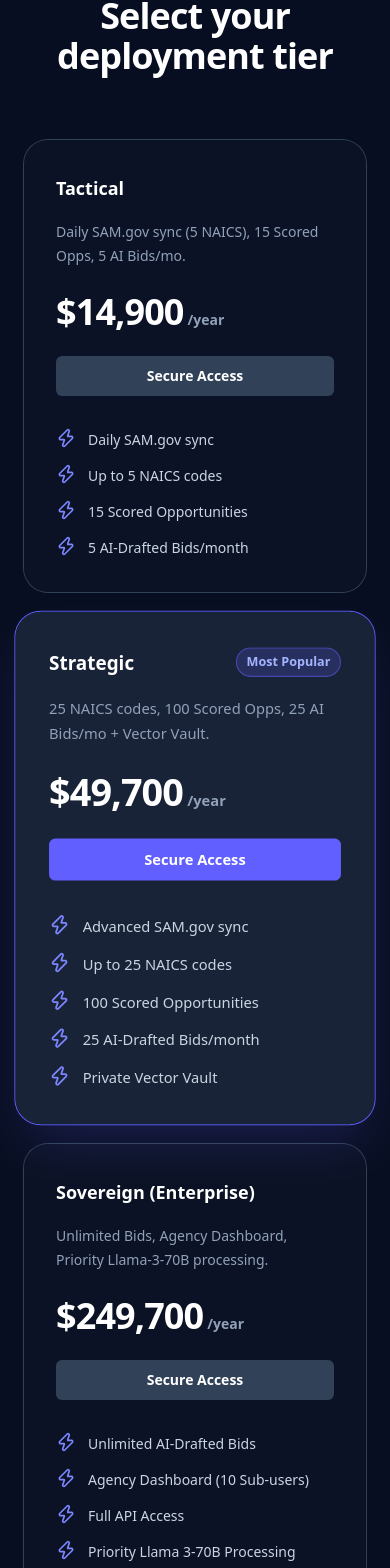
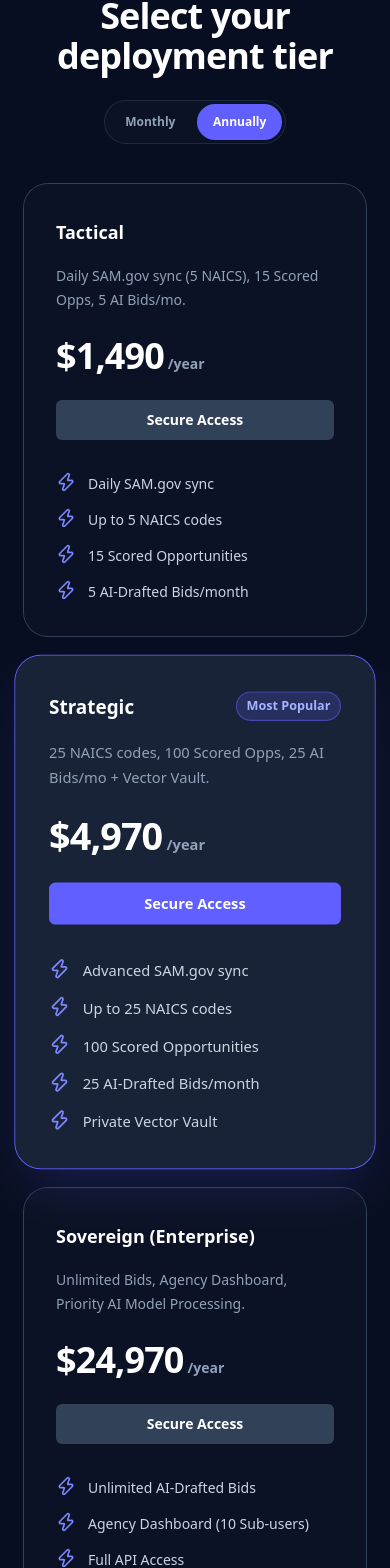
Before and after one commit to abenewmeyer/bidwon, a Next.js app: page /dashboard in a window 390 px wide. Shown: the part 1042-2610 px from the top of the page. Built offline with nearby package versions, Linux system fonts and the light colour scheme; no server answers.

Commit message:
fix: correct pricing math and add monthly/annual toggle

```diff
--- a/app/dashboard/page.tsx
+++ b/app/dashboard/page.tsx
@@ -1,33 +1,41 @@
+"use client";
+
+import { useState } from 'react';
 import { Zap, ChevronRight } from 'lucide-react';
 import Link from 'next/link';
 
 export default function LandingPage() {
+  const [isAnnual, setIsAnnual] = useState(true);
+
   const tiers = [
     {
       name: 'Tactical',
-      price: '$14,900',
-      interval: '/year',
+      monthlyPrice: '$149',
+      annualPrice: '$1,490',
       description: 'Daily SAM.gov sync (5 NAICS), 15 Scored Opps, 5 AI Bids/mo.',
-      href: process.env.NEXT_PUBLIC_STRIPE_TACTICAL_URL || '#',
+      monthlyHref: process.env.NEXT_PUBLIC_STRIPE_TACTICAL_MONTHLY_URL || '#',
+      annualHref: process.env.NEXT_PUBLIC_STRIPE_TACTICAL_URL || '#',
       features: ['Daily SAM.gov sync', 'Up to 5 NAICS codes', '15 Scored Opportunities', '5 AI-Drafted Bids/month'],
       popular: false,
     },
     {
       name: 'Strategic',
-      price: '$49,700',
-      interval: '/year',
+      monthlyPrice: '$497',
+      annualPrice: '$4,970',
       description: '25 NAICS codes, 100 Scored Opps, 25 AI Bids/mo + Vector Vault.',
-      href: process.env.NEXT_PUBLIC_STRIPE_STRATEGIC_URL || '#',
+      monthlyHref: process.env.NEXT_PUBLIC_STRIPE_STRATEGIC_MONTHLY_URL || '#',
+      annualHref: process.env.NEXT_PUBLIC_STRIPE_STRATEGIC_URL || '#',
       features: ['Advanced SAM.gov sync', 'Up to 25 NAICS codes', '100 Scored Opportunities', '25 AI-Drafted Bids/month', 'Private Vector Vault'],
       popular: true,
     },
     {
       name: 'Sovereign (Enterprise)',
-      price: '$249,700',
-      interval: '/year',
-      description: 'Unlimited Bids, Agency Dashboard, Priority Llama-3-70B processing.',
-      href: process.env.NEXT_PUBLIC_STRIPE_SOVEREIGN_URL || '#',
-      features: ['Unlimited AI-Drafted Bids', 'Agency Dashboard (10 Sub-users)', 'Full API Access', 'Priority Llama 3-70B Processing'],
+      monthlyPrice: '$2,497',
+      annualPrice: '$24,970',
+      description: 'Unlimited Bids, Agency Dashboard, Priority AI Model Processing.',
+      monthlyHref: process.env.NEXT_PUBLIC_STRIPE_SOVEREIGN_MONTHLY_URL || '#',
+      annualHref: process.env.NEXT_PUBLIC_STRIPE_SOVEREIGN_URL || '#',
+      features: ['Unlimited AI-Drafted Bids', 'Agency Dashboard (10 Sub-users)', 'Full API Access', 'Priority AI Model Processing'],
       popular: false,
     }
   ];
@@ -77,7 +85,23 @@
             <h2 className="text-base font-semibold leading-7 text-indigo-400">Straight Line Acquisition</h2>
             <p className="mt-2 text-4xl font-bold tracking-tight text-white sm:text-5xl">Select your deployment tier</p>
           </div>
-          <div className="isolate mx-auto mt-16 grid max-w-md grid-cols-1 gap-8 lg:mx-0 lg:max-w-none lg:grid-cols-3">
+
+          <div className="mt-6 flex justify-center">
+            <div className="grid grid-cols-2 gap-x-1 rounded-full p-1 text-center text-xs font-semibold leading-5 ring-1 ring-inset ring-slate-800 bg-slate-900/50">
+              <button
+                onClick={() => setIsAnnual(false)}
+                className={`cursor-pointer rounded-full px-4 py-2 transition-colors ${!isAnnual ? 'bg-indigo-500 text-white' : 'text-slate-400 hover:text-slate-200'}`}>
+                Monthly
+              </button>
+              <button
+                onClick={() => setIsAnnual(true)}
+                className={`cursor-pointer rounded-full px-4 py-2 transition-colors ${isAnnual ? 'bg-indigo-500 text-white' : 'text-slate-400 hover:text-slate-200'}`}>
+                Annually
+              </button>
+            </div>
+          </div>
+
+          <div className="isolate mx-auto mt-10 grid max-w-md grid-cols-1 gap-8 lg:mx-0 lg:max-w-none lg:grid-cols-3">
             {tiers.map((tier) => (
               <div key={tier.name} className={`rounded-3xl p-8 ring-1 transition-all ${tier.popular ? 'bg-slate-800/80 ring-indigo-500 shadow-2xl shadow-indigo-500/20 scale-105 z-10' : 'bg-slate-900/50 ring-slate-700 hover:ring-slate-500'}`}>
                 <h3 className="text-lg font-semibold leading-8 text-white flex justify-between items-center">
@@ -86,10 +110,10 @@
                 </h3>
                 <p className="mt-4 text-sm leading-6 text-slate-400">{tier.description}</p>
                 <p className="mt-6 flex items-baseline gap-x-1">
-                  <span className="text-4xl font-bold tracking-tight text-white">{tier.price}</span>
-                  <span className="text-sm font-semibold leading-6 text-slate-400">{tier.interval}</span>
+                  <span className="text-4xl font-bold tracking-tight text-white">{isAnnual ? tier.annualPrice : tier.monthlyPrice}</span>
+                  <span className="text-sm font-semibold leading-6 text-slate-400">{isAnnual ? '/year' : '/month'}</span>
                 </p>
-                <a href={tier.href} className={`mt-6 block rounded-md py-2 px-3 text-center text-sm font-semibold leading-6 transition-colors ${tier.popular ? 'bg-indigo-500 text-white hover:bg-indigo-400' : 'bg-slate-700 text-white hover:bg-slate-600'}`}>
+                <a href={isAnnual ? tier.annualHref : tier.monthlyHref} className={`mt-6 block rounded-md py-2 px-3 text-center text-sm font-semibold leading-6 transition-colors ${tier.popular ? 'bg-indigo-500 text-white hover:bg-indigo-400' : 'bg-slate-700 text-white hover:bg-slate-600'}`}>
                   Secure Access
                 </a>
                 <ul className="mt-8 space-y-3 text-sm leading-6 text-slate-300">
```
